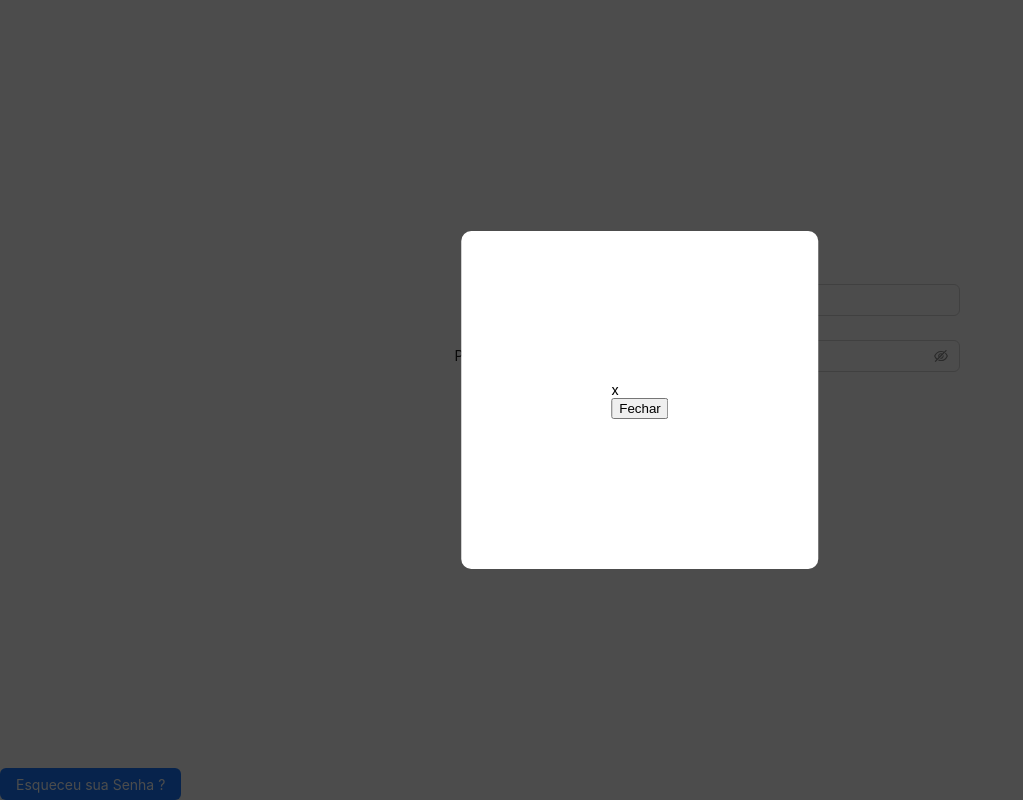
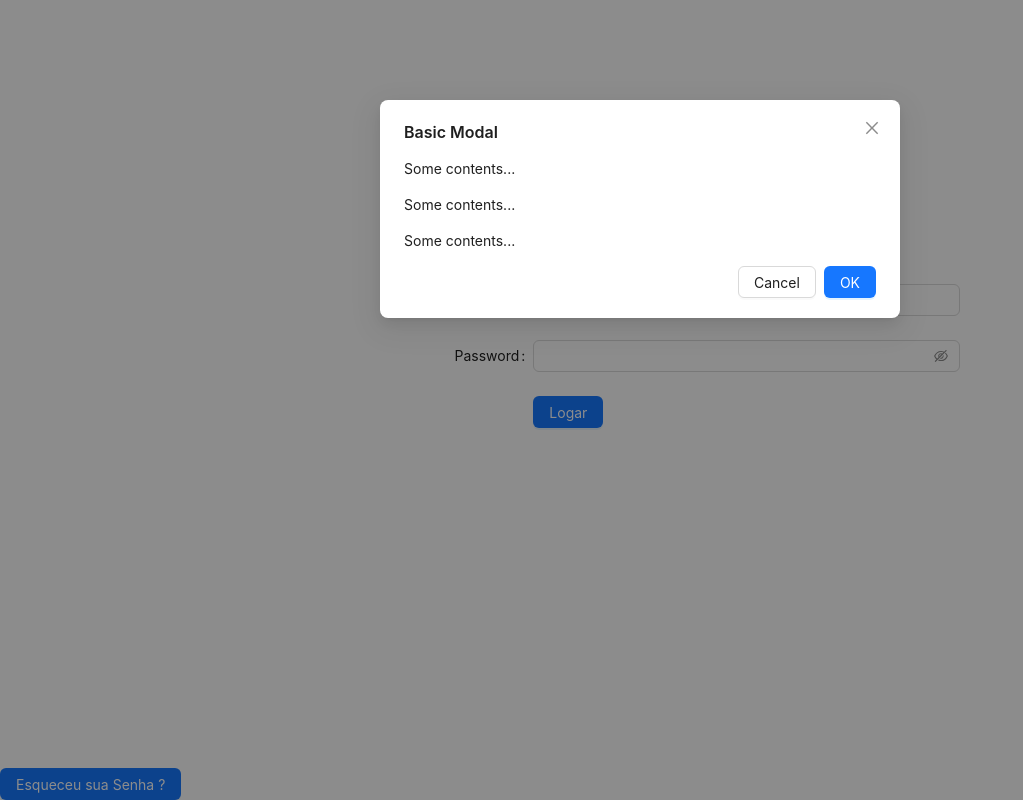
Before and after one commit to gustavomejia-dev/react_com_laravel, a React (Create React App) app in the folder frontend/: page /login in a window 1280 px wide. Both pictures are taken after a click on the button "Esqueceu sua Senha ?". Shown: the part 52-852 px from the top of the page, without its empty margins (0-1023 px from the left). Built offline with nearby package versions, Linux system fonts and the light colour scheme.

Commit message:
criação da modal concluida

```diff
--- a/frontend/src/components/Password/ForgetPassword/index.tsx
+++ b/frontend/src/components/Password/ForgetPassword/index.tsx
@@ -1,5 +1,5 @@
 import React from 'react'
-
+import { Button, Modal } from 'antd';
 
 const BACKGROUND_STYLE : {[value:string]: string | object}  = {
   position: 'fixed',
@@ -23,19 +23,18 @@ const MODAL_STYLE : any = {
 }
 
 export default function ForgetPassword({ isOpen, setModalOpen, children } : any) {
-  if (isOpen) {
+
     return (
-      <div style={BACKGROUND_STYLE}>
-        <div style={MODAL_STYLE}>
-          <div style={{ cursor: 'pointer'}} onClick={setModalOpen}>
-            x
-          </div>
-          <div>{children}</div>
-          <button onClick={setModalOpen}>Fechar</button>
+
+          <div>
+              <Modal title="Basic Modal" open={isOpen} onOk={setModalOpen} onCancel={setModalOpen}>
+                  <p>Some contents...</p>
+                  <p>Some contents...</p>
+                  <p>Some contents...</p>
+             </Modal>
         </div>
-      </div>
     )
-  }
+
 
   return null
 }
--- a/frontend/src/pages/Login/Login.tsx
+++ b/frontend/src/pages/Login/Login.tsx
@@ -60,11 +60,7 @@ function Login() {
 
 }
 
-    const modal = () => {
-        console.log('oi');
-            setShowModal(true);
-        return;
-    }
+
   return (
 
       <div className='container align-self-center'>
```
